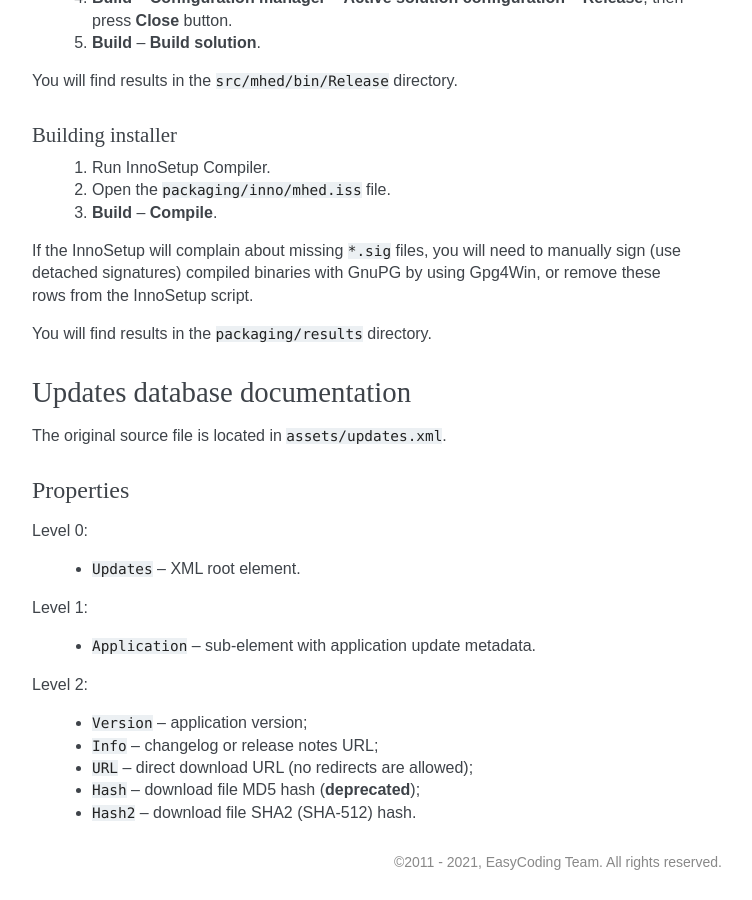
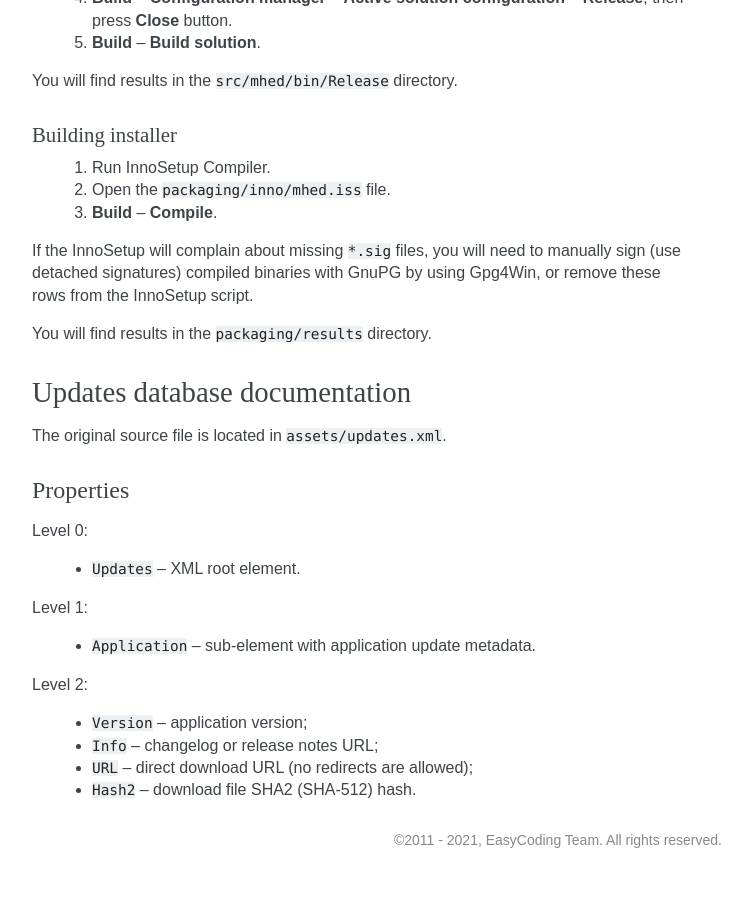
Before and after one commit to xvitaly/mhed, a Sphinx documentation site: the page built from docs/source/development.rst, in a window 1280 px wide and 900 px high, scrolled down 1252 px. Shown: the whole window, without its empty margins (388-1140 px from the left). Built offline with Sphinx 7.4.7, drawn with Linux system fonts in a browser that asks for light colours; after the commit the page ends 2130 px from its top, so only the background shows below that.

Commit message:
Removed deprecated MD5 hash from the updates database.

```diff
--- a/docs/source/development.rst
+++ b/docs/source/development.rst
@@ -104,5 +104,4 @@ Level 2:
   * ``Version`` -- application version;
   * ``Info`` -- changelog or release notes URL;
   * ``URL`` -- direct download URL (no redirects are allowed);
-  * ``Hash`` -- download file MD5 hash (**deprecated**);
   * ``Hash2`` -- download file SHA2 (SHA-512) hash.
```
Also changed, not shown: 1 other file.
